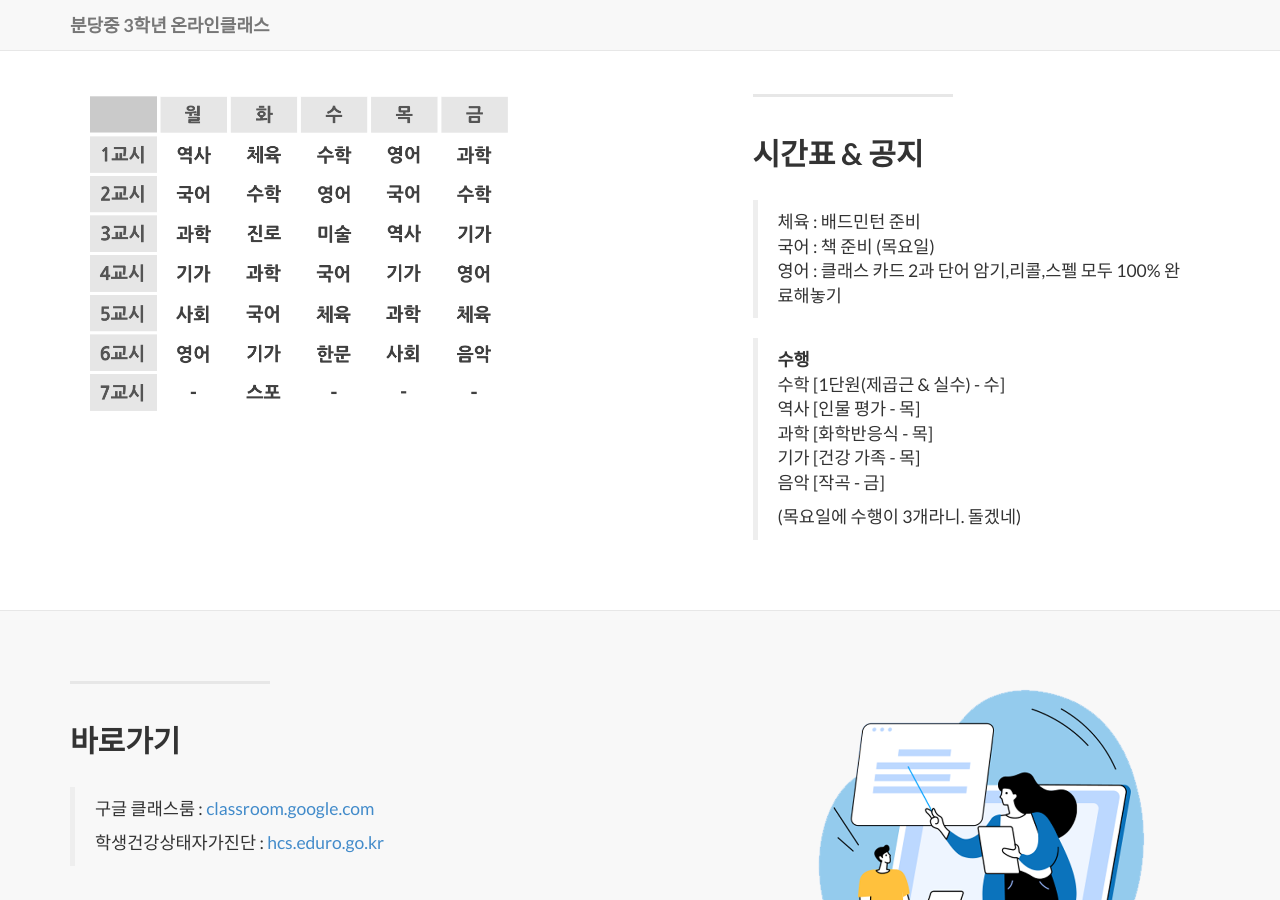
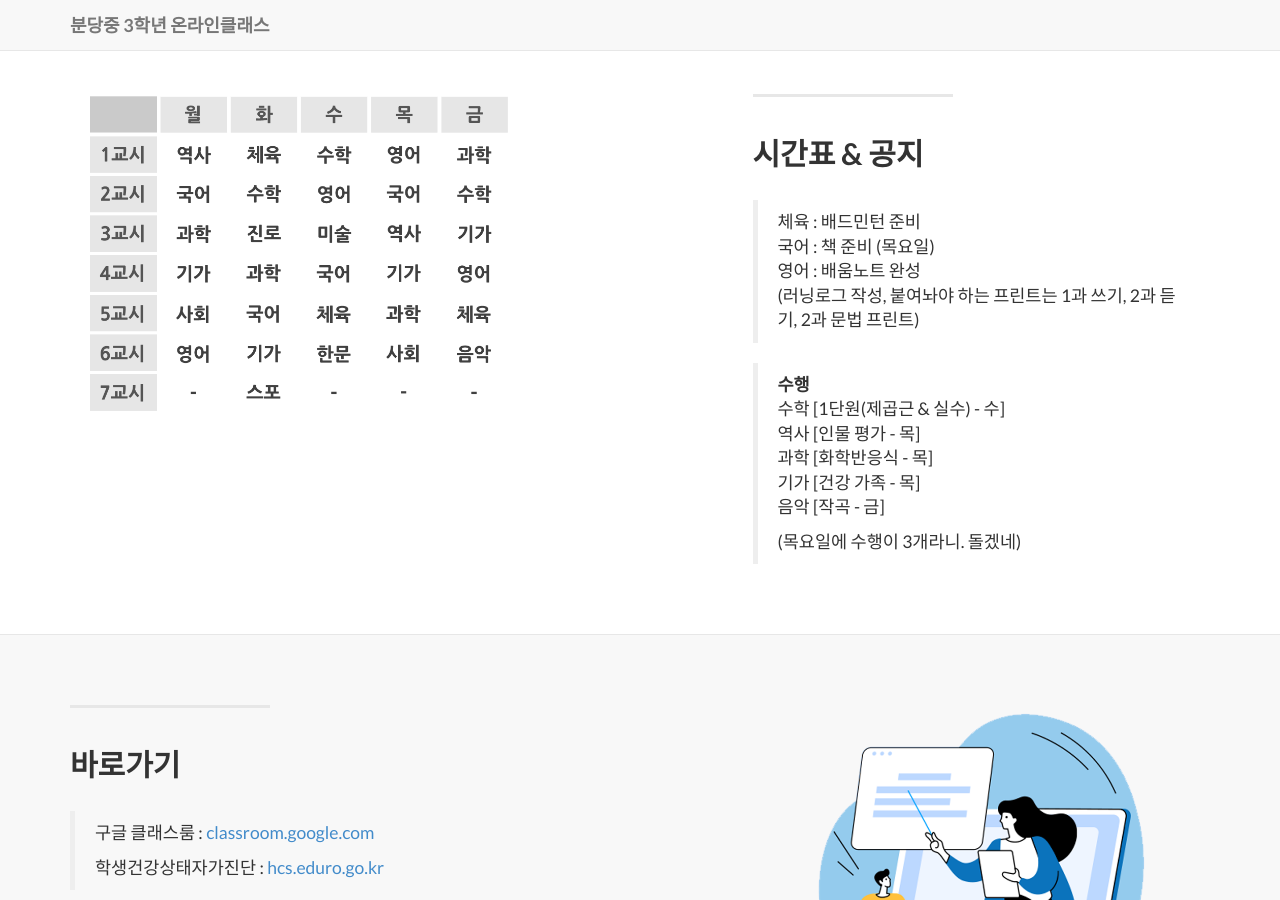
Before and after one commit to bundang-ms-2021/oncl, a Jekyll site: the page built from index.html, in a window 1280 px wide and 900 px high, scrolled down 741 px. Built offline with Jekyll 4.4.1, drawn with Linux system fonts in a browser that asks for light colours; nearby versions of some CDN libraries; library files that are not in the unit come from our copies.

Commit message:
Update 2014-09-21-services-1.markdown

```diff
--- a/_posts/2014-09-21-services-1.markdown
+++ b/_posts/2014-09-21-services-1.markdown
@@ -9,7 +9,8 @@ description: |
 
   > 체육 : 배드민턴 준비
   > 국어 : 책 준비 (목요일)
-  > 영어 : 클래스 카드 2과 단어 암기,리콜,스펠 모두 100% 완료해놓기
+  > 영어 : 배움노트 완성
+  > (러닝로그 작성, 붙여놔야 하는 프린트는 1과 쓰기, 2과 듣기, 2과 문법 프린트)
 
   > **수행**
   > 수학 [1단원(제곱근 & 실수) - 수]
```
